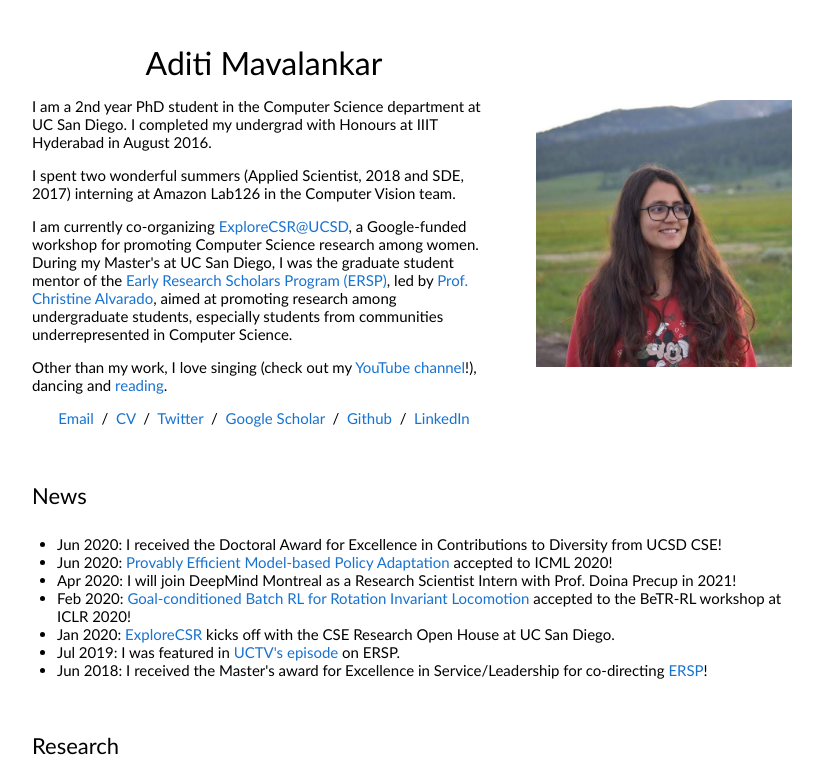
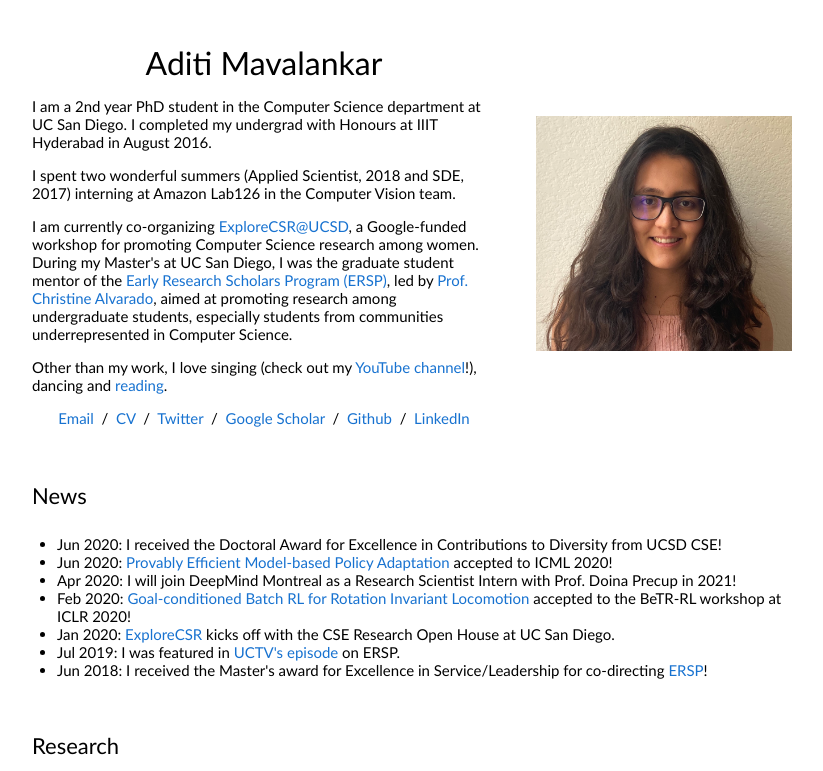
Before and after one commit to aditimavalankar/aditimavalankar.github.io, a plain HTML site: page index.html in a window 1280 px wide. Shown: the top 771 px of the page, without its empty margins (228-1051 px from the left). Drawn offline with Linux system fonts and the light colour scheme.

Commit message:
updated picture

```diff
--- a/index.html
+++ b/index.html
@@ -17,7 +17,7 @@
   <meta name="viewport" content="width=device-width, initial-scale=1">
 
   <link rel="stylesheet" type="text/css" href="stylesheet.css">
-  <link rel="icon" type="image/png" href="images/dp.jpg">
+  <link rel="icon" type="image/png" href="images/dp.jpeg">
 </head>
 
 <body>
@@ -61,7 +61,7 @@
               </p>
             </td>
             <td style="padding:2.5%;width:40%;max-width:40%">
-              <a href="images/dp.jpg"><img style="width:100%;max-width:100%" alt="profile photo" src="images/dp.jpg" class="hoverZoomLink"></a>
+              <a href="images/dp.jpeg"><img style="width:100%;max-width:100%" alt="profile photo" src="images/dp.jpeg" class="hoverZoomLink"></a>
             </td>
           </tr>
         </tbody></table>
```
Also changed, not shown: images/dp.jpeg (added).
